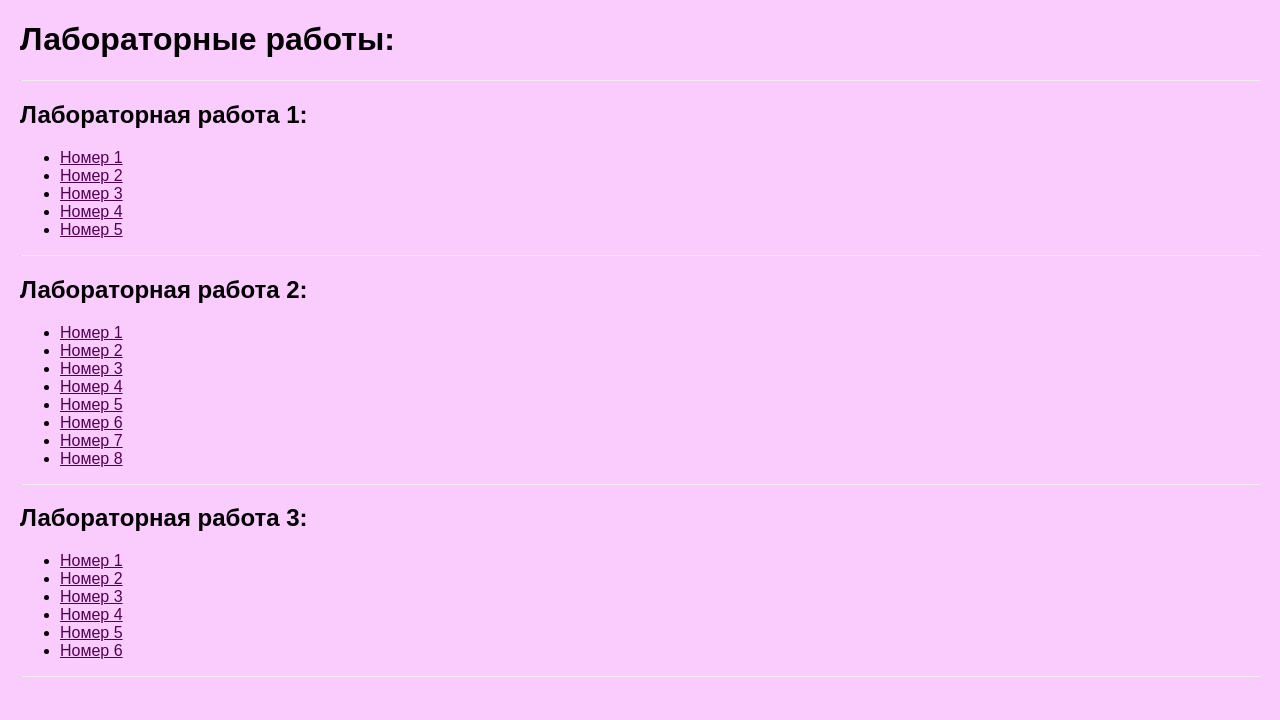
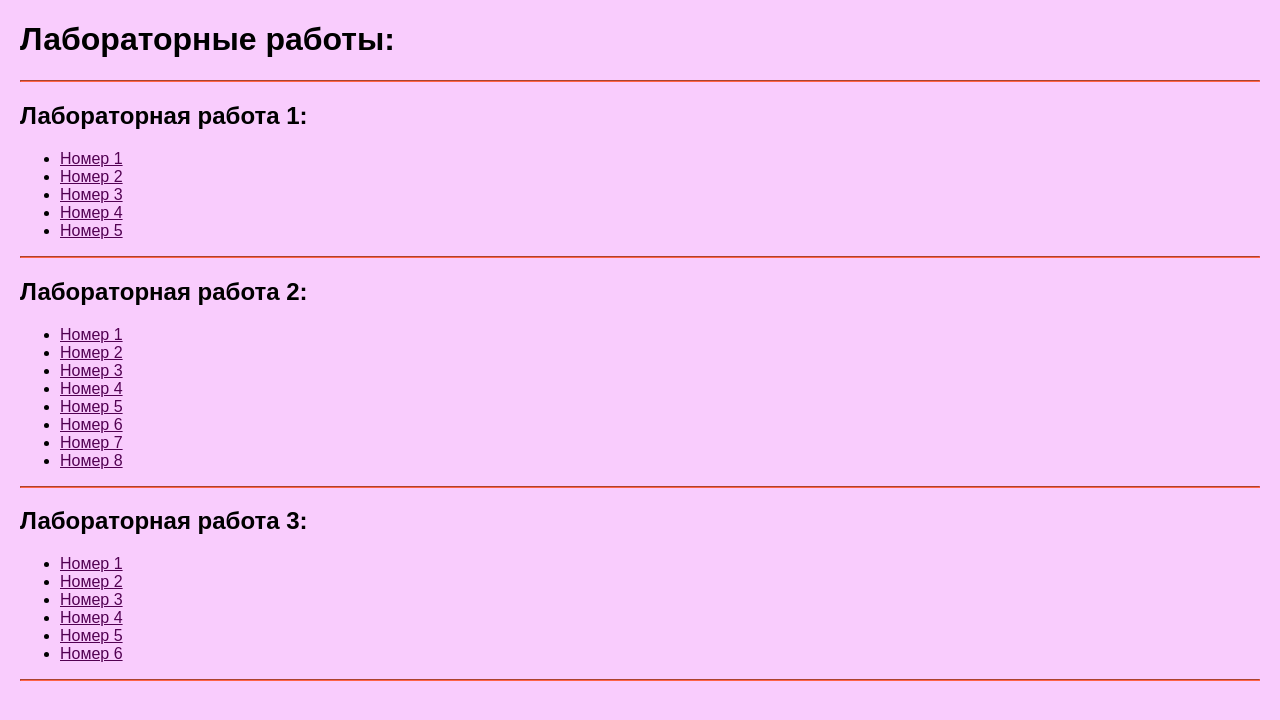
Before and after one commit to kseniy-san/phplabs, a PHP site: page / in a window 1280 px wide. Shown: the top 720 px of the page. Run offline with PHP 8.4, Linux system fonts and the light colour scheme.

Commit message:
end6index

```diff
--- a/index.php
+++ b/index.php
@@ -29,8 +29,8 @@
             color: #078686;
         }
 
-        hr{
-            border-top:#5f030f;
+        hr {
+            border-color: #ff6347;
         }
     </style>
 </head>
```
